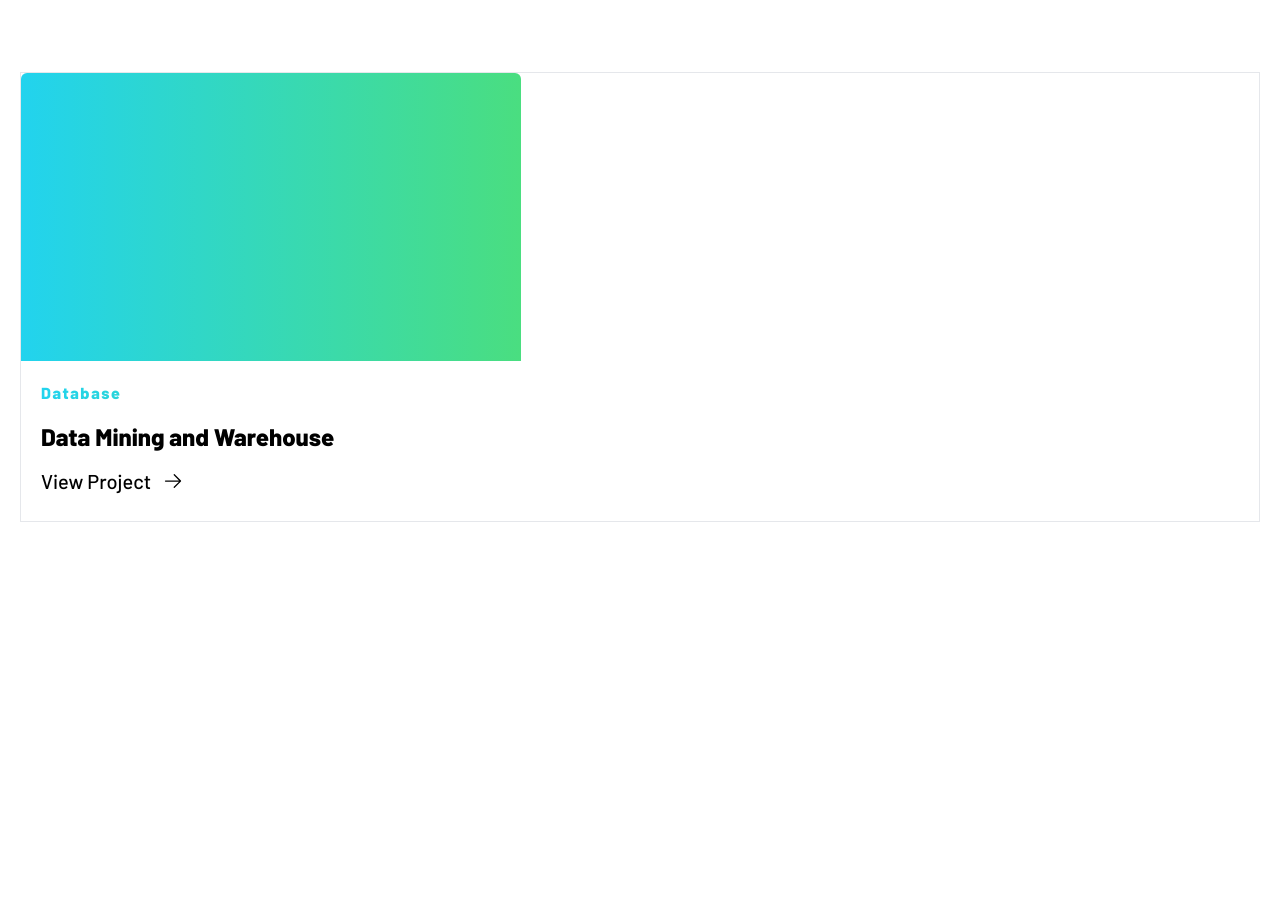
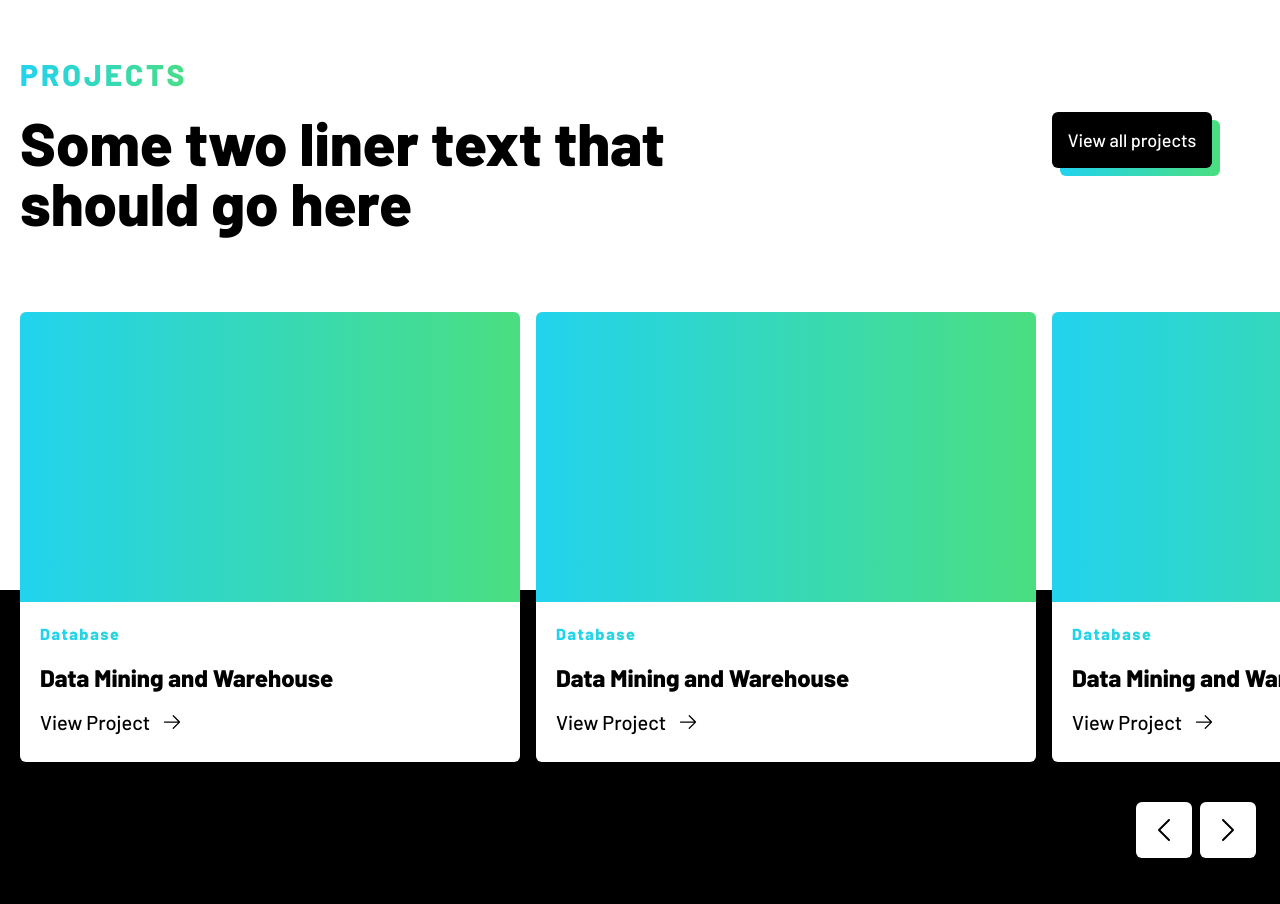
Before and after one commit to JasmailDuck/jasmailWeb, a React (Vite) app: page / in a window 1280 px wide. Shown: the part 1864-2768 px from the top of the page. Before the commit the page ends 2480 px from the top, so only its background shows below. Built offline with nearby package versions, Linux system fonts and the light colour scheme.

Commit message:
Added pre blog

```diff
--- /dev/null
+++ b/src/componets/cards/S_blogCard.tsx
@@ -0,0 +1,21 @@
+import { ArrowRightIcon } from "@heroicons/react/24/solid";
+
+interface propTypes {
+  date: string;
+  title: string;
+}
+
+const S_blogCard = (props: propTypes) => {
+  return (
+    <div className=" h-64 flex flex-col justify-center">
+      <h1 className=" text-neutral-500 mb-5 ">{props.date}</h1>
+      <h1 className=" text-4xl font-bold text-white mb-5">{props.title}</h1>
+      <div className=" text-xl text-white flex items-center hover:cursor-not-allowed">
+        <h1>Read the article</h1>
+        <ArrowRightIcon className="ml-3 w-5" />
+      </div>
+    </div>
+  );
+};
+
+export default S_blogCard;
--- a/src/componets/cards/S_projectCard.tsx
+++ b/src/componets/cards/S_projectCard.tsx
@@ -7,9 +7,9 @@ interface propTypes {
 
 const S_projectCard = (props: propTypes) => {
   return (
-    <div className="  h-full w-[500px] flex-col flex rounded-md  ">
+    <div className="  h-full w-[500px] flex-col flex  mr-4">
       <div className=" flex-1 bg-gradient-to-r from-cyan-400 to-green-400 rounded-t-md "></div>
-      <div className=" h-40 flex flex-col p-5 bg-white">
+      <div className=" h-40 flex flex-col p-5 bg-white rounded-b-md">
         <h1 className=" flex-1 text-md font-semibold text-transparent bg-clip-text bg-gradient-to-r from-cyan-400 to-green-400 tracking-widest">
           {props.type}
         </h1>
--- a/src/home/index.tsx
+++ b/src/home/index.tsx
@@ -1,4 +1,5 @@
 import Navbar from "../components/navbar/Navbar";
+import S_Blogs from "./sections/S_Blogs";
 import S_Overview from "./sections/S_Overview";
 import S_Projects from "./sections/S_Projects";
 import S_Service from "./sections/S_Service";
@@ -10,6 +11,7 @@ const index = () => {
       <S_Overview />
       <S_Service />
       <S_Projects />
+      <S_Blogs />
     </div>
   );
 };
--- /dev/null
+++ b/src/home/sections/S_Blogs.tsx
@@ -0,0 +1,61 @@
+import { ArrowRightIcon } from "@heroicons/react/24/solid";
+import S_blogCard from "../../componets/cards/S_blogCard";
+
+const S_Blogs = () => {
+  return (
+    <section
+      id="S_BlogWrapper"
+      className=" flex flex-col items-center bg-black"
+    >
+      <div className="relative w-full">
+        <div className=" absolute w-full h-72 bg-black -top-72" />
+      </div>
+
+      <div id="S_Blog" className=" max-w-screen-xl w-full flex  px-5 ">
+        <div className=" flex-1">
+          <div className="sticky top-0 pt-5">
+            <h1 className="text-3xl font-bold w-24 text-transparent bg-clip-text  bg-gradient-to-r from-cyan-400 to-green-400 tracking-widest mb-5">
+              {" "}
+              BLOG{" "}
+            </h1>
+            <h1 className="text-6xl font-black text-white mb-5 ">
+              Comming Soon
+            </h1>
+            <div className=" text-xl text-white flex items-center hover:cursor-not-allowed  ">
+              <h1>View All</h1>
+              <ArrowRightIcon className="ml-3 w-5" />
+            </div>
+          </div>
+        </div>
+        <div className="flex-1">
+          <S_blogCard
+            title=" How to create a basic hover effect using framer motion"
+            date="April 6, 2023 | 10 min"
+          />
+          <div className="border-b border-neutral-600" />
+          <S_blogCard
+            title=" How to create a basic hover effect using framer motion"
+            date="April 6, 2023 | 10 min"
+          />
+          <div className="border-b border-neutral-600" />
+          <S_blogCard
+            title=" How to create a basic hover effect using framer motion"
+            date="April 6, 2023 | 10 min"
+          />
+          <div className="border-b border-neutral-600" />
+          <S_blogCard
+            title=" How to create a basic hover effect using framer motion"
+            date="April 6, 2023 | 10 min"
+          />
+          <div className="border-b border-neutral-600" />
+          <S_blogCard
+            title=" How to create a basic hover effect using framer motion"
+            date="April 6, 2023 | 10 min"
+          />
+        </div>
+      </div>
+    </section>
+  );
+};
+
+export default S_Blogs;
--- a/src/home/sections/S_Overview.tsx
+++ b/src/home/sections/S_Overview.tsx
@@ -5,7 +5,7 @@ const S_Overview = () => {
     <section id="S_OverviewWrapper" className=" flex justify-center">
       <div
         id="S_OverviewContainer"
-        className=" max-w-screen-xl w-full  h-screen flex px-5"
+        className=" max-w-screen-xl w-full flex px-5 mb-96"
       >
         <div className=" flex-1 flex items-start">
           <div className=" h-96 mt-32 w-full">
--- a/src/home/sections/S_Projects.tsx
+++ b/src/home/sections/S_Projects.tsx
@@ -1,18 +1,18 @@
-import { ArrowRightIcon } from "@heroicons/react/24/solid";
+import { ChevronLeftIcon, ChevronRightIcon } from "@heroicons/react/24/solid";
 import S_projectCard from "../../componets/cards/S_projectCard";
 
 const S_Projects = () => {
   return (
     <section
       id="S_ProjectWrapper"
-      className=" flex justify-center overflow-x-hidden"
+      className=" flex justify-center overflow-x-hidden mb-5"
     >
       <div
         id="S_Project"
-        className=" max-w-screen-xl w-full  h-screen flex flex-col px-5 "
+        className=" max-w-screen-xl w-full flex flex-col px-5 "
       >
         <div className=" mb-20">
-          <h1 className="text-3xl font-semibold text-transparent bg-clip-text bg-gradient-to-r from-cyan-400 to-green-400 mb-5">
+          <h1 className="text-3xl font-semibold  w-44 text-transparent bg-clip-text bg-gradient-to-r from-cyan-400 to-green-400 mb-5 tracking-widest">
             PROJECTS
           </h1>
           <div className="flex  ">
@@ -31,10 +31,27 @@ const S_Projects = () => {
           </div>
         </div>
 
-        <div className=" relative border h-[450px] ">
+        <div className=" relative h-[450px] z-10 mb-10 ">
           <div className=" absolute h-full flex  ">
             <S_projectCard title="Data Mining and Warehouse" type="Database" />
+            <S_projectCard title="Data Mining and Warehouse" type="Database" />
+            <S_projectCard title="Data Mining and Warehouse" type="Database" />
+            <S_projectCard title="Data Mining and Warehouse" type="Database" />
           </div>
+        </div>
+        <div className=" z-10 flex justify-end">
+          <button
+            title="left"
+            className="bg-white h-14 w-14 mx-1 flex justify-center items-center rounded-md"
+          >
+            <ChevronLeftIcon className=" w-8" />
+          </button>
+          <button
+            title="right"
+            className="bg-white h-14 w-14 mx-1 flex justify-center items-center rounded-md"
+          >
+            <ChevronRightIcon className="w-8" />
+          </button>
         </div>
       </div>
     </section>
--- a/src/home/sections/S_Service.tsx
+++ b/src/home/sections/S_Service.tsx
@@ -8,13 +8,13 @@ import S_servicesCard from "../../componets/cards/S_servicesCard";
 
 const S_Service = () => {
   return (
-    <section id="S_ServiceWrapper" className=" flex justify-center">
+    <section id="S_ServiceWrapper" className=" flex justify-center mb-56">
       <div
         id="S_Services"
-        className=" max-w-screen-xl w-full  h-screen flex flex-col px-5"
+        className=" max-w-screen-xl w-full flex flex-col px-5"
       >
         <div className=" flex flex-col items-center mb-32">
-          <h1 className="text-3xl font-semibold text-transparent bg-clip-text bg-gradient-to-r from-cyan-400 to-green-400 mb-5">
+          <h1 className="text-3xl font-semibold text-transparent bg-clip-text bg-gradient-to-r from-cyan-400 to-green-400 mb-5 tracking-widest">
             {" "}
             SERVICES{" "}
           </h1>
```
